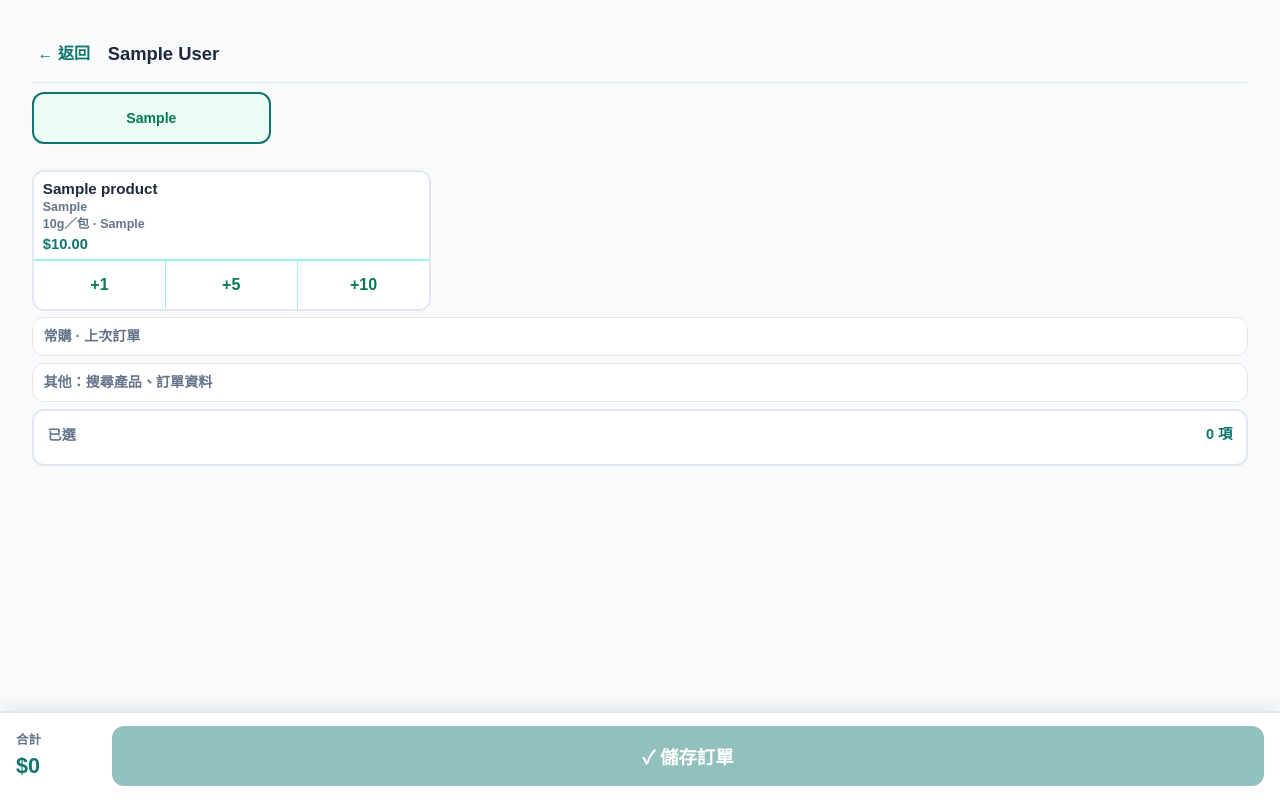
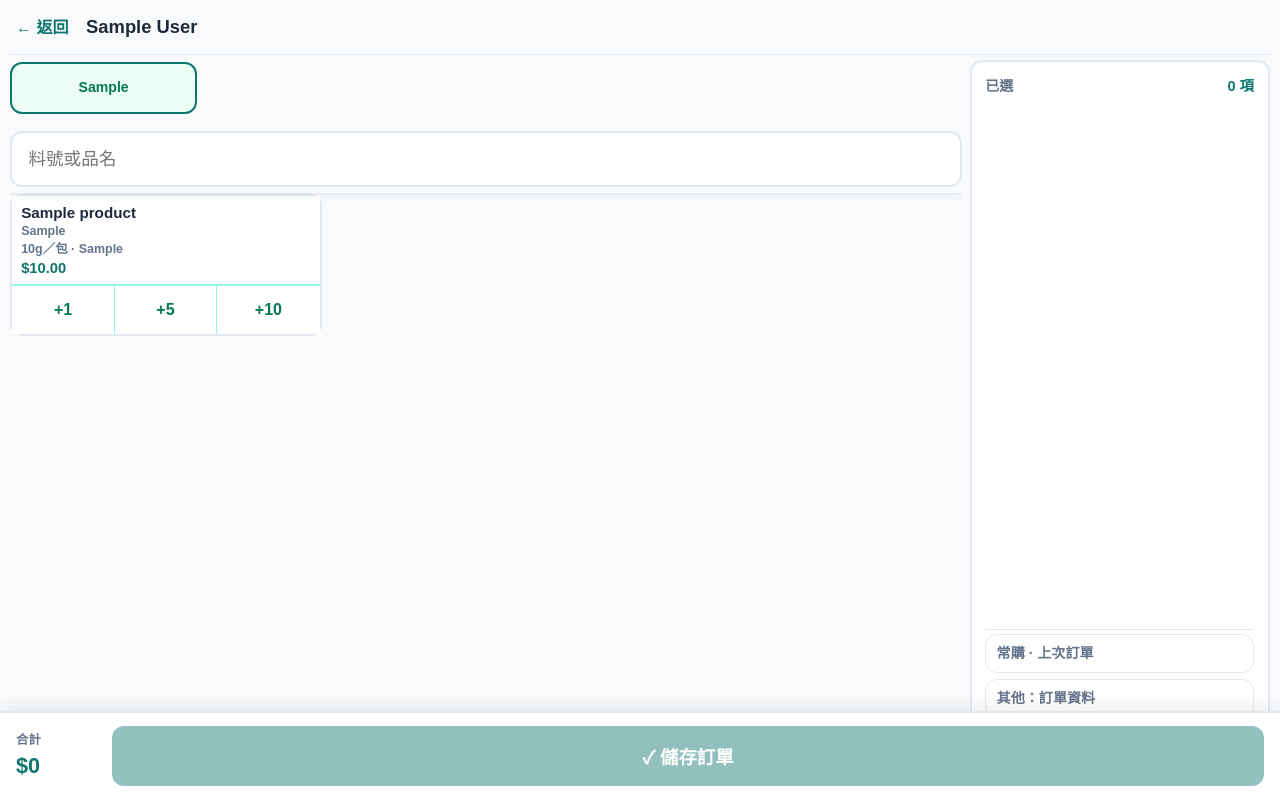
Before and after one commit to yousinfood/food-ingredients-erp, a Django app: page /sales/orders/new/?customer=1 in a window 1280 px wide. Run offline with Django 5.2, Linux system fonts and the light colour scheme; tables that the repository leaves empty hold one stand-in row (values such as "Sample post").

Commit message:
Deploy-ready Railway staging and iPad operator shell.
Add health route, production Django settings, PWA manifest, offline banner, and DEPLOYMENT runbook for HTTPS staging and home-screen use.

Co-authored-by: Cursor <cursoragent@cursor.com>

```diff
--- a/apps/core/urls.py
+++ b/apps/core/urls.py
@@ -4,6 +4,7 @@ from . import views
 
 urlpatterns = [
     path("health/", views.health, name="health"),
+    path("sw.js", views.service_worker, name="service_worker"),
     path("", views.dashboard, name="dashboard"),
     path("search/", views.customer_search, name="customer_search"),
 ]
--- a/static/css/touch.css
+++ b/static/css/touch.css
@@ -959,21 +959,64 @@ a { color: var(--touch-primary); text-decoration: none; }
 .touch-order-pick-column {
   display: flex;
   flex-direction: column;
-  gap: 0.4rem;
+  gap: 0;
   min-width: 0;
+}
+
+.touch-order-pick-toolbar {
+  flex-shrink: 0;
+  z-index: 20;
+  background: var(--touch-bg, #f8fafc);
+  padding-bottom: 0.2rem;
+  border-bottom: 1px solid #e2e8f0;
+}
+
+.touch-order-products-scroll {
+  flex: 1 1 0;
+  min-height: 0;
+  overflow-y: auto;
+  overflow-x: hidden;
+  -webkit-overflow-scrolling: touch;
+  padding: 0;
+  margin: 0;
+}
+
+.touch-order-pick-secondary,
+.touch-order-cart-secondary {
+  flex: 0 0 auto;
+  display: flex;
+  flex-direction: column;
+  gap: 0.35rem;
+  max-height: min(22vh, 180px);
+  overflow-y: auto;
+  -webkit-overflow-scrolling: touch;
 }
 
 .touch-order-categories-bar {
   flex-shrink: 0;
   background: transparent;
-  padding: 0.15rem 0 0.3rem;
+  padding: 0.1rem 0 0.2rem;
+  margin: 0;
+}
+
+.touch-product-search-section--toolbar {
+  padding: 0.1rem 0 0.15rem;
+}
+
+.touch-product-search-section--toolbar .touch-search-input--compact {
+  margin: 0;
+}
+
+.touch-order-products-zone {
+  min-height: 0;
+  padding: 0;
   margin: 0;
 }
 
 .touch-category-grid.touch-category-grid--toolbar {
   grid-template-columns: repeat(5, minmax(0, 1fr));
-  gap: 0.35rem;
-  margin-bottom: 0.35rem;
+  gap: 0.3rem;
+  margin-bottom: 0.25rem;
 }
 
 .touch-category-grid.touch-category-grid--toolbar .touch-category-btn {
@@ -1007,21 +1050,43 @@ a { color: var(--touch-primary); text-decoration: none; }
   font-size: 0.85rem;
 }
 
-.touch-order-products-zone {
-  min-height: 0;
+.touch-category-hint--in-list {
+  grid-column: 1 / -1;
+  margin: 0.35rem 0 0.5rem;
+  padding: 0.65rem 0.75rem;
+  font-size: 0.95rem;
+  font-weight: 600;
+  text-align: center;
+  color: var(--touch-muted);
+  background: #f1f5f9;
+  border-radius: var(--touch-radius);
 }
 
 .touch-product-grid--main {
   gap: 0.4rem;
+}
+
+.touch-product-grid--main .touch-product-card {
+  border-color: #e2e8f0;
+  background: #fff;
+  overflow: visible;
 }
 
 .touch-product-grid--main .touch-product-card-main {
   min-height: 58px;
   padding: 0.45rem 0.55rem;
+  overflow: visible;
+  align-items: flex-start;
+  background: #fff;
 }
 
 .touch-product-grid--main .touch-frequent-name {
   font-size: 0.95rem;
+  width: 100%;
+  white-space: normal;
+  overflow: visible;
+  word-break: break-word;
+  line-height: 1.3;
 }
 
 .touch-order-quick-picks,
@@ -1065,15 +1130,6 @@ a { color: var(--touch-primary); text-decoration: none; }
   margin-bottom: 0.5rem;
 }
 
-.touch-product-grid--main .touch-product-card {
-  border-color: #e2e8f0;
-  background: #fff;
-}
-
-.touch-product-grid--main .touch-product-card-main {
-  background: #fff;
-}
-
 .touch-product-grid--main .touch-product-card-series {
   display: none;
 }
@@ -1106,6 +1162,24 @@ a { color: var(--touch-primary); text-decoration: none; }
   }
 }
 
+@media (max-width: 1023px) {
+  .touch-order-pick-toolbar {
+    position: sticky;
+    top: 0;
+    z-index: 25;
+  }
+
+  .touch-order-products-scroll {
+    flex: none;
+    overflow: visible;
+  }
+
+  .touch-order-pick-secondary {
+    max-height: none;
+    overflow: visible;
+  }
+}
+
 @media (max-width: 639px) {
   .touch-category-grid.touch-category-grid--toolbar {
     grid-template-columns: repeat(2, minmax(0, 1fr));
@@ -1114,11 +1188,18 @@ a { color: var(--touch-primary); text-decoration: none; }
 
 @media (min-width: 1024px) {
   .touch-order-page--entry {
-    padding: 0.4rem 0.75rem calc(4.75rem + env(safe-area-inset-bottom));
+    padding: 0.35rem 0.65rem calc(4.5rem + env(safe-area-inset-bottom));
     height: 100dvh;
     height: 100vh;
     box-sizing: border-box;
     overflow: hidden;
+  }
+
+  .touch-order-page--entry.touch-main {
+    max-width: none;
+    padding-top: 0.35rem;
+    padding-left: 0.65rem;
+    padding-right: 0.65rem;
   }
 
   .touch-order-layout {
@@ -1128,14 +1209,21 @@ a { color: var(--touch-primary); text-decoration: none; }
     grid-template-areas:
       "top top"
       "pick cart";
-    gap: 0.4rem 0.55rem;
-    height: calc(100dvh - 4.75rem - env(safe-area-inset-bottom));
-    height: calc(100vh - 4.75rem - env(safe-area-inset-bottom));
+    gap: 0.35rem 0.5rem;
+    height: calc(100dvh - 4.5rem - env(safe-area-inset-bottom));
+    height: calc(100vh - 4.5rem - env(safe-area-inset-bottom));
     min-height: 0;
+    overflow: hidden;
+  }
+
+  .touch-order-form.touch-order-layout {
+    display: grid;
+    gap: 0.35rem 0.5rem;
   }
 
   .touch-order-top-bar {
     grid-area: top;
+    padding-bottom: 0.25rem;
   }
 
   .touch-order-flash {
@@ -1144,13 +1232,54 @@ a { color: var(--touch-primary); text-decoration: none; }
 
   .touch-order-layout-head {
     grid-area: top;
+    flex-shrink: 0;
   }
 
   .touch-order-pick-column {
     grid-area: pick;
+    display: flex;
+    flex-direction: column;
+    overflow: hidden;
+    min-height: 0;
+  }
+
+  .touch-order-products-scroll {
+    flex: 1 1 0;
+    min-height: 0;
     overflow-y: auto;
-    min-height: 0;
-    -webkit-overflow-scrolling: touch;
+    overscroll-behavior: contain;
+  }
+
+  .touch-order-pick-toolbar {
+    flex-shrink: 0;
+    box-shadow: 0 2px 8px rgba(15, 23, 42, 0.06);
+  }
+
+  .touch-order-pick-toolbar #category-series-hint {
+    display: none;
+  }
+
+  .touch-order-pick-toolbar .touch-product-search-section--toolbar {
+    position: relative;
+    z-index: 30;
+  }
+
+  .touch-order-pick-toolbar .touch-product-search-section--toolbar .touch-product-results {
+    position: absolute;
+    top: calc(100% + 2px);
+    left: 0;
+    right: 0;
+    margin-top: 0;
+    max-height: min(42vh, 340px);
+    box-shadow: 0 10px 28px rgba(15, 23, 42, 0.14);
+  }
+
+  .touch-order-cart-secondary {
+    flex-shrink: 0;
+    max-height: min(20vh, 140px);
+    margin-top: 0.35rem;
+    border-top: 1px solid #e2e8f0;
+    padding-top: 0.25rem;
   }
 
   .touch-order-cart-panel {
@@ -1159,12 +1288,14 @@ a { color: var(--touch-primary); text-decoration: none; }
     flex-direction: column;
     min-height: 0;
     margin: 0;
+    overflow: hidden;
   }
 
   .touch-order-cart-panel .touch-order-lines {
     flex: 1;
     max-height: none;
     min-height: 0;
+    overflow-y: auto;
   }
 
   .touch-category-grid--toolbar .touch-category-btn {
@@ -2536,3 +2667,64 @@ a { color: var(--touch-primary); text-decoration: none; }
   flex-direction: column;
   gap: 0.5rem;
 }
+
+/* iPad 接單：減少整頁下拉刷新； accidental zoom 已由 viewport 鎖定 */
+html:has(.touch-order-page),
+html:has(.touch-order-page) body.touch-app {
+  overscroll-behavior-y: none;
+  touch-action: manipulation;
+}
+
+.touch-order-page--entry,
+.touch-order-page--complete {
+  overscroll-behavior: contain;
+}
+
+.touch-offline-banner {
+  position: fixed;
+  top: 0;
+  left: 0;
+  right: 0;
+  z-index: 9999;
+  display: flex;
+  flex-wrap: wrap;
+  align-items: center;
+  justify-content: center;
+  gap: 0.75rem 1rem;
+  padding: calc(0.85rem + env(safe-area-inset-top)) 1rem 0.85rem;
+  background: #b45309;
+  color: #fff;
+  font-size: 1.05rem;
+  font-weight: 600;
+  text-align: center;
+  box-shadow: 0 4px 16px rgba(0, 0, 0, 0.18);
+}
+
+.touch-offline-banner[hidden] {
+  display: none !important;
+}
+
+html.touch-is-offline body.touch-app {
+  padding-top: calc(3.25rem + env(safe-area-inset-top));
+}
+
+.touch-offline-banner__text {
+  margin: 0;
+  flex: 1 1 12rem;
+}
+
+.touch-offline-banner__retry {
+  min-height: var(--touch-min-tap);
+  padding: 0 1.25rem;
+  border: 2px solid #fff;
+  border-radius: var(--touch-radius);
+  background: transparent;
+  color: #fff;
+  font-size: 1rem;
+  font-weight: 700;
+  cursor: pointer;
+}
+
+.touch-offline-banner__retry:active {
+  background: rgba(255, 255, 255, 0.15);
+}
--- a/static/js/sales_order_touch.js
+++ b/static/js/sales_order_touch.js
@@ -43,6 +43,42 @@
     let draftSeries = null;
     let isSubmitting = false;
     let copyPartialMode = false;
+
+    const pickToolbar = document.getElementById("order-pick-toolbar");
+    const productsScroll = document.getElementById("order-products-scroll");
+    const productsZone = document.querySelector(".touch-order-products-zone");
+
+    function scrollProductsToTop() {
+      if (!productsScroll) return;
+      productsScroll.scrollTop = 0;
+      requestAnimationFrame(function () {
+        productsScroll.scrollTop = 0;
+      });
+    }
+
+    function useInListFlourHint() {
+      return window.matchMedia("(min-width: 1024px)").matches;
+    }
+
+    function flourSeriesPromptHtml() {
+      return (
+        '<p class="touch-category-hint touch-category-hint--in-list" role="status">' +
+        "選系列：低筋／中筋／高筋／油條</p>"
+      );
+    }
+
+    function syncPickToolbarGap() {
+      if (!pickToolbar) return;
+      const toolbarH = Math.ceil(pickToolbar.getBoundingClientRect().height);
+      const searchSection = pickToolbar.querySelector(".touch-product-search-section--toolbar");
+      const searchH = searchSection ? Math.ceil(searchSection.getBoundingClientRect().height) : 0;
+      if (productsZone) {
+        productsZone.style.setProperty("--touch-product-search-offset", searchH + "px");
+      }
+      if (productsScroll) {
+        productsScroll.style.scrollMarginTop = "0px";
+      }
+    }
     let pendingLeaveUrl = null;
     let leaveConfirmed = false;
 
@@ -681,15 +717,18 @@
     function showEmptyCategoryMessage() {
       if (!categoryProducts) return;
       categoryProducts.innerHTML = '<p class="touch-empty">此分類目前沒有產品</p>';
+      scrollProductsToTop();
     }
 
     function renderCategoryProducts(products) {
       if (!categoryProducts) return;
       if (!products.length) {
         showEmptyCategoryMessage();
+        scrollProductsToTop();
         return;
       }
       categoryProducts.innerHTML = products.map(productCardHtml).join("");
+      scrollProductsToTop();
     }
 
     function isFlourCategory(category) {
@@ -710,6 +749,7 @@
         seriesChips.innerHTML = "";
         if (seriesHint) seriesHint.hidden = true;
         activeSeries = null;
+        syncPickToolbarGap();
         return;
       }
       const seriesList = config.flourSeries || [];
@@ -718,7 +758,14 @@
         return '<button type="button" class="touch-series-chip' + active + '" data-series="' + escapeHtml(s) + '">' + escapeHtml(s) + "</button>";
       }).join("");
       seriesChips.hidden = false;
-      if (seriesHint) seriesHint.hidden = !!activeSeries;
+      if (seriesHint) {
+        if (useInListFlourHint()) {
+          seriesHint.hidden = true;
+        } else {
+          seriesHint.hidden = !!activeSeries;
+        }
+      }
+      syncPickToolbarGap();
     }
 
     function applyCategoryView() {
@@ -726,8 +773,11 @@
       renderSeriesChips();
       if (isFlourCategory(activeCategory)) {
         if (!activeSeries) {
-          if (categoryProducts) categoryProducts.innerHTML = "";
-          if (seriesHint) seriesHint.hidden = false;
+          if (categoryProducts) {
+            categoryProducts.innerHTML = useInListFlourHint() ? flourSeriesPromptHtml() : "";
+          }
+          if (seriesHint) seriesHint.hidden = useInListFlourHint();
+          scrollProductsToTop();
           return;
         }
         if (seriesHint) seriesHint.hidden = true;
@@ -750,12 +800,14 @@
       const cached = categoryCache.get(category);
       if (cached) {
         applyCategoryView();
+        scrollProductsToTop();
         return;
       }
 
       if (categoryProducts) {
         categoryProducts.innerHTML = '<p class="touch-empty touch-loading-hint">載入中…</p>';
       }
+      scrollProductsToTop();
 
       fetch(config.searchUrl + "?category=" + encodeURIComponent(category) + customerQuery(), {
         headers: { Accept: "application/json" },
@@ -921,6 +973,8 @@
         products.map(productCardHtml).join("") +
         "</div>";
       searchResults.hidden = false;
+      scrollProductsToTop();
+      syncPickToolbarGap();
     }
 
     function runSearch() {
@@ -942,6 +996,10 @@
       searchInput.addEventListener("input", function () {
         clearTimeout(searchTimer);
         searchTimer = setTimeout(runSearch, 120);
+      });
+      searchInput.addEventListener("focus", syncPickToolbarGap);
+      searchInput.addEventListener("blur", function () {
+        window.setTimeout(syncPickToolbarGap, 80);
       });
       searchInput.addEventListener("keydown", function (e) {
         if (e.key === "Enter") {
@@ -1045,6 +1103,13 @@
       selectCategory(defaultCategory);
     }
 
+    if (pickToolbar && typeof ResizeObserver !== "undefined") {
+      const toolbarObserver = new ResizeObserver(syncPickToolbarGap);
+      toolbarObserver.observe(pickToolbar);
+    }
+    window.addEventListener("resize", syncPickToolbarGap);
+    syncPickToolbarGap();
+
     window.__SALES_ORDER_TOUCH_READY = true;
   }
 
--- a/templates/sales/sales_order_touch_form.html
+++ b/templates/sales/sales_order_touch_form.html
@@ -66,6 +66,7 @@
     </div>
 
     <div class="touch-order-pick-column">
+      <div class="touch-order-pick-toolbar" id="order-pick-toolbar">
       {% if product_categories %}
       <section class="touch-order-categories-bar" aria-label="產品分類">
         <div class="touch-category-grid touch-category-grid--toolbar" id="category-grid">
@@ -78,13 +79,34 @@
       </section>
       {% endif %}
 
-      <section class="touch-order-products-zone" aria-label="選擇產品">
-        <div id="category-products" class="touch-frequent-grid touch-product-grid--main" aria-live="polite"></div>
-        {% if not product_categories %}
-        <p class="touch-empty">尚無分類，請使用下方搜尋</p>
-        {% endif %}
-      </section>
+      <div class="touch-product-search-section touch-product-search-section--toolbar">
+        <input type="search" id="product-search" class="touch-search-input touch-search-input--compact" placeholder="料號或品名" autocomplete="off" enterkeyhint="search">
+        <div id="product-search-results" class="touch-product-results" hidden></div>
+      </div>
+      </div>
 
+      <div class="touch-order-products-scroll" id="order-products-scroll" tabindex="-1">
+        <section class="touch-order-products-zone" aria-label="選擇產品">
+          <div id="category-products" class="touch-frequent-grid touch-product-grid--main" aria-live="polite"></div>
+          {% if not product_categories %}
+          <p class="touch-empty">尚無分類，請使用上方搜尋</p>
+          {% endif %}
+        </section>
+      </div>
+
+    </div>
+
+    <section class="touch-cart-section touch-cart-section--compact touch-order-cart-panel" aria-label="已選商品">
+      <div class="touch-section-head touch-section-head--calm">
+        <span class="touch-section-title">已選</span>
+        <span id="line-count" class="touch-line-count">0 項</span>
+      </div>
+      <div id="order-lines" class="touch-order-lines">
+        <p id="order-lines-empty" class="touch-order-lines-empty" hidden>—</p>
+      </div>
+      <div id="order-lines-inputs"></div>
+
+      <div class="touch-order-pick-secondary touch-order-cart-secondary">
       {% if frequent_products or last_order %}
       <details class="touch-disclosure touch-order-quick-picks">
         <summary class="touch-disclosure-toggle">{% if frequent_products %}常購{% endif %}{% if frequent_products and last_order %} · {% endif %}{% if last_order %}上次訂單{% endif %}</summary>
@@ -150,12 +172,8 @@
       {% endif %}
 
       <details class="touch-disclosure touch-order-extras">
-        <summary class="touch-disclosure-toggle">其他：搜尋產品、訂單資料</summary>
+        <summary class="touch-disclosure-toggle">其他：訂單資料</summary>
         <div class="touch-disclosure-body touch-order-extras-body">
-          <div class="touch-product-search-section touch-product-search-section--inline">
-            <input type="search" id="product-search" class="touch-search-input touch-search-input--compact" placeholder="料號或品名" autocomplete="off" enterkeyhint="search">
-            <div id="product-search-results" class="touch-product-results" hidden></div>
-          </div>
           <div class="touch-order-more-fields touch-order-more-fields--inline">
             <div class="touch-order-dates">
               <div class="touch-form-field">
@@ -183,17 +201,7 @@
           </div>
         </div>
       </details>
-    </div>
-
-    <section class="touch-cart-section touch-cart-section--compact touch-order-cart-panel" aria-label="已選商品">
-      <div class="touch-section-head touch-section-head--calm">
-        <span class="touch-section-title">已選</span>
-        <span id="line-count" class="touch-line-count">0 項</span>
       </div>
-      <div id="order-lines" class="touch-order-lines">
-        <p id="order-lines-empty" class="touch-order-lines-empty" hidden>—</p>
-      </div>
-      <div id="order-lines-inputs"></div>
     </section>
 
     <div class="touch-order-footer touch-order-footer--fixed">
@@ -244,6 +252,6 @@
       : null,
   };
 </script>
-<script src="{% static 'js/sales_order_touch.js' %}?v=20260725b"></script>
+<script src="{% static 'js/sales_order_touch.js' %}?v=20260725f"></script>
 {% endif %}
 {% endblock %}
--- a/templates/touch_base.html
+++ b/templates/touch_base.html
@@ -3,12 +3,26 @@
 <html lang="zh-Hant">
 <head>
   <meta charset="UTF-8">
-  <meta name="viewport" content="width=device-width, initial-scale=1.0, viewport-fit=cover">
+  <meta name="viewport" content="width=device-width, initial-scale=1.0, maximum-scale=1.0, user-scalable=no, viewport-fit=cover">
+  <meta name="theme-color" content="#0f766e">
   <meta name="apple-mobile-web-app-capable" content="yes">
+  <meta name="apple-mobile-web-app-status-bar-style" content="default">
+  <meta name="apple-mobile-web-app-title" content="有信接單">
+  <meta name="mobile-web-app-capable" content="yes">
   <title>{% block title %}有信食品 ERP{% endblock %}</title>
-  <link rel="stylesheet" href="{% static 'css/touch.css' %}?v=20260725b">
+  <link rel="manifest" href="{% static 'manifest.webmanifest' %}">
+  <link rel="apple-touch-icon" href="{% static 'icons/app-icon.svg' %}">
+  <link rel="icon" href="{% static 'icons/app-icon.svg' %}" type="image/svg+xml">
+  <link rel="stylesheet" href="{% static 'css/touch.css' %}?v=20260726a">
+  {% block extra_head %}{% endblock %}
 </head>
 <body class="touch-app">
+  <div id="touch-offline-banner" class="touch-offline-banner" hidden aria-hidden="true" role="alert">
+    <p class="touch-offline-banner__text">目前沒有網路，請檢查 Wi‑Fi 或行動網路</p>
+    <button type="button" class="touch-offline-banner__retry" id="touch-offline-retry">再試一次</button>
+  </div>
   {% block body %}{% endblock %}
+  <script src="{% static 'js/touch-connectivity.js' %}?v=20260726a" defer></script>
+  {% block extra_scripts %}{% endblock %}
 </body>
 </html>
```
Also changed, not shown: DEPLOYMENT.md (+89 -87 lines), apps/core/views.py (+9 -0 lines), config/settings.py (+8 -0 lines), docs/ipad-lan-dev.md (added, +30 -0 lines), static/js/touch-connectivity.js (added, +52 -0 lines), README.md, static/icons/app-icon.svg (added), static/manifest.webmanifest (added), 4 other files.
